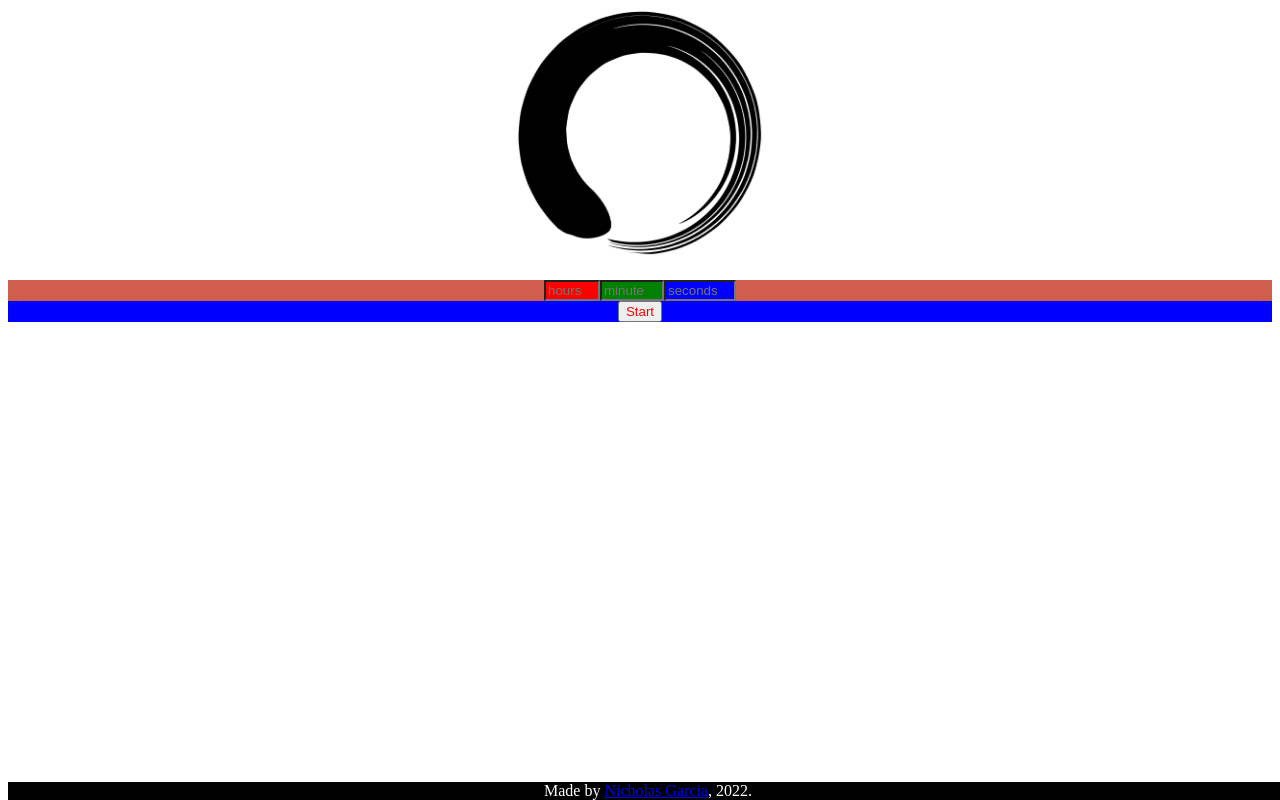
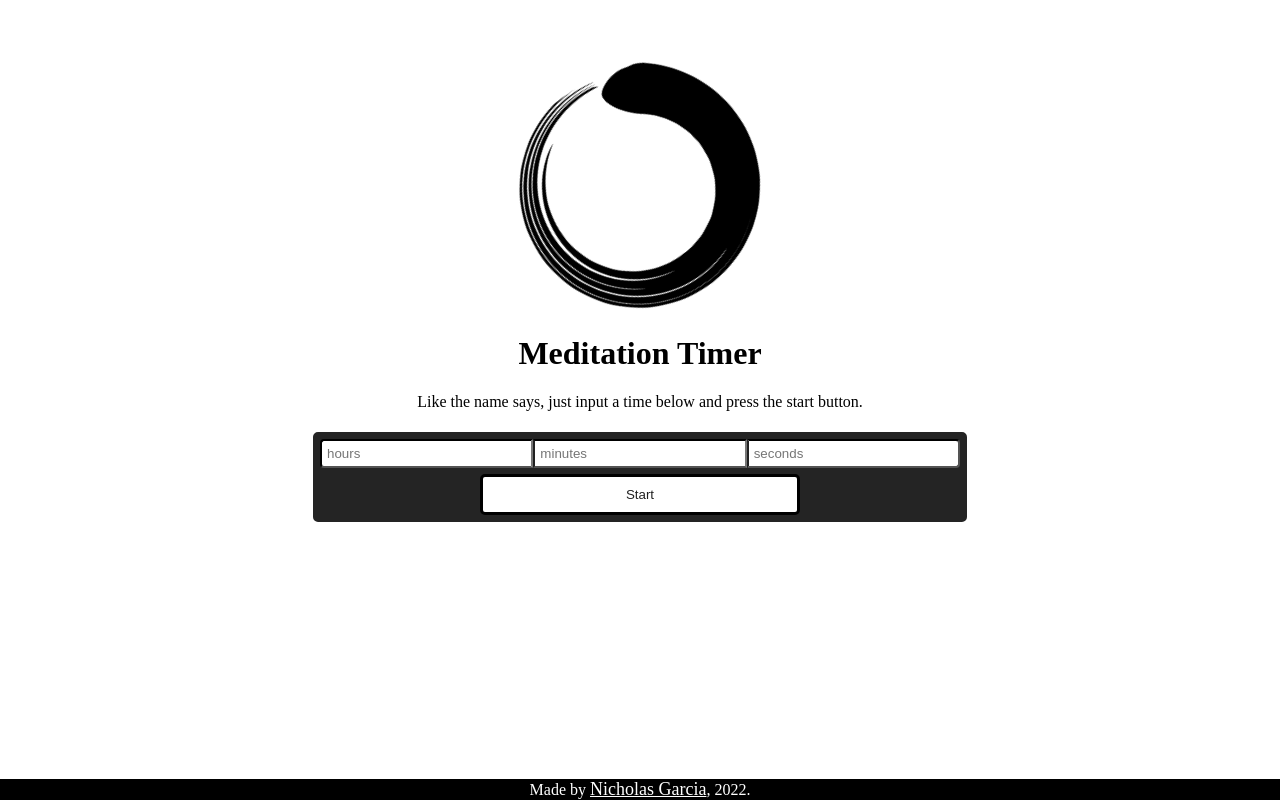
Before and after one commit to 2Geigh/Meditation-Timer, a PHP site: page / in a window 1280 px wide. Run offline with PHP 8.4, Linux system fonts and the light colour scheme.

Commit message:
added primary styling
the essential styling

```diff
--- a/app.js
+++ b/app.js
@@ -15,7 +15,6 @@ function gong() {
 } //plays the gong sound effect
 
 function drawSetup() {
-
     //Initialises variables
     timerActive = false;
     hours = 1;
@@ -70,7 +69,6 @@ function drawSetup() {
     //startButton.type = "submit";
     startButton.innerHTML = "Start";
     startButton.onclick = checkTimeValidity;
-    startButton.style.color = "red";
     document.getElementById("drawContainer").appendChild(startButton);
 }
 
--- a/index.html
+++ b/index.html
@@ -5,11 +5,16 @@
     <meta http-equiv="X-UA-Compatible" content="IE=edge">
     <meta name="viewport" content="width=device-width, initial-scale=1.0">
     <title>Meditation Timer</title>
+
     <link rel="stylesheet" href="styles.css"/>
+
     <link rel="icon" type="image/x-icon" href="Enso.png"/>
 </head>
 <body onload="drawSetup()">
-    <img src="Enso.png"/>
+    <a href="https://2geigh.github.io/"><img src="Enso.png" alt="Enso, a Zen symbol symbolising absolute enlightenment, strength, and elegance."/></a>
+    <br></br>
+    <h1>Meditation Timer</h1>
+    <p>Like the name says, just input a time below and press the start button.</p>
     <br></br>
     <div id="drawContainer"></div>
     <footer>Made by <a href="https://2geigh.github.io/">Nicholas Garcia</a>, 2022.</footer>
--- a/styles.css
+++ b/styles.css
@@ -1,27 +1,62 @@
+html {
+    padding: 0%;
+    margin: 0%;
+}
+
 body {
     text-align: center;
+    justify-content: center;
+    text-align: center;
+    font-family: 'Times New Roman', Times, serif;
+    padding: 0%;
+    margin: 0%;
 }
 
 img {
-    width: 250px;
-    height: 250px;
+    margin-top: 5%;
+    margin-bottom: -20px;
+    width: 50%;
+    max-width: 250px;
+    height: auto;
+    rotate: 140deg;
+}
+
+p {
+    margin-bottom: -15px;
+    font-size: 16px;
+    width: 90%;
+    margin-left: auto;
+    margin-right: auto;
 }
 
 #drawContainer {
+    display: inline-block;
+    width: 50%;
+    min-width: 245px;
     color: orange;
-    background-color: blue;
+    padding: 5px;
+    border-width: 2px;
+    border-color: #242424;
+    background-color: #242424;
+    border-style: solid;
+    border-radius: 5px;
 }
 
 #timeForm {
-    background-color: aquamarine;
+    /*background-color: aquamarine;*/
+}
+/*This is the flexspace for the buttons in the home / setup screen */
+#flexDiv {
+    display: flex;
+    flex-direction: row;
+    max-width: inherit;
+    flex-wrap: wrap;
 }
 
-#flexDiv {
-    background-color: rgba(255, 0, 0, 0.632);
-}
-
-#buttonFlexSpace {
-    background-color: blueviolet;
+#flexDiv input {
+    width: 100%;
+    flex: 1;
+    margin-bottom: -4px;
 }
 
 footer {
@@ -33,14 +68,90 @@ footer {
     width: 100%;
 }
 
-#hours {
-    background-color: red;
+#hours, #minutes, #seconds {
+    color: gray;
+    padding: 5px;
+    margin-left: 0;
+    margin-right: 0;
+    border-top-color: black;
+    border-bottom-color: black;
+    border-width: 2px;
 }
 
 #minutes {
-    background-color: green;
+    border-radius: 0;
+}
+
+#hours {
+    border-top-right-radius: 0;
+    border-bottom-right-radius: 0;
+    border-top-left-radius: 4px;
+    border-bottom-left-radius: 4px;
+    border-left-color: black;
 }
 
 #seconds {
-    background-color: blue;
+    border-top-right-radius: 4px;
+    border-bottom-right-radius: 4px;
+    border-top-left-radius: 0px;
+    border-bottom-left-radius: 0px;
+    border-right-color: black;
 }
+
+#startButton {
+    flex: 1;
+    margin-top: 10px;
+    width: 50%;
+    padding: 10px;
+    border-radius: 5px;
+    background-color: white;
+    border-width: 3px;
+    border-style: solid;
+    border-color: black;
+    color: rgb(32, 32, 32);
+}
+
+a {
+    color: white;
+    font-size: large;
+}
+
+/* This is the flexspace for the buttons in the countdown screen*/
+#buttonFlexSpace {
+    display: flex;
+    flex-direction: row;
+    max-width: inherit;
+    flex-wrap: wrap;
+}
+
+#pauseButton, #stopButton {
+    flex: 1;
+    margin-top: 10px;
+    width: 50%;
+    padding: 10px;
+    border-radius: 5px;
+    background-color: white;
+    border-width: 3px;
+    border-style: solid;
+    border-color: black;
+    color: rgb(32, 32, 32);
+}
+
+#timeDisplay {
+    color: white;
+    margin-top: 5px;
+    margin-bottom: 2.5px;
+    font-size: x-large;
+}
+
+#startButton:hover, #pauseButton:hover, #stopButton:hover {
+    background-color: rgb(236, 236, 236);
+}
+
+footer a:hover {
+    font-weight: bold;
+}
+
+#completionMessage {
+    color: white;
+}
```
